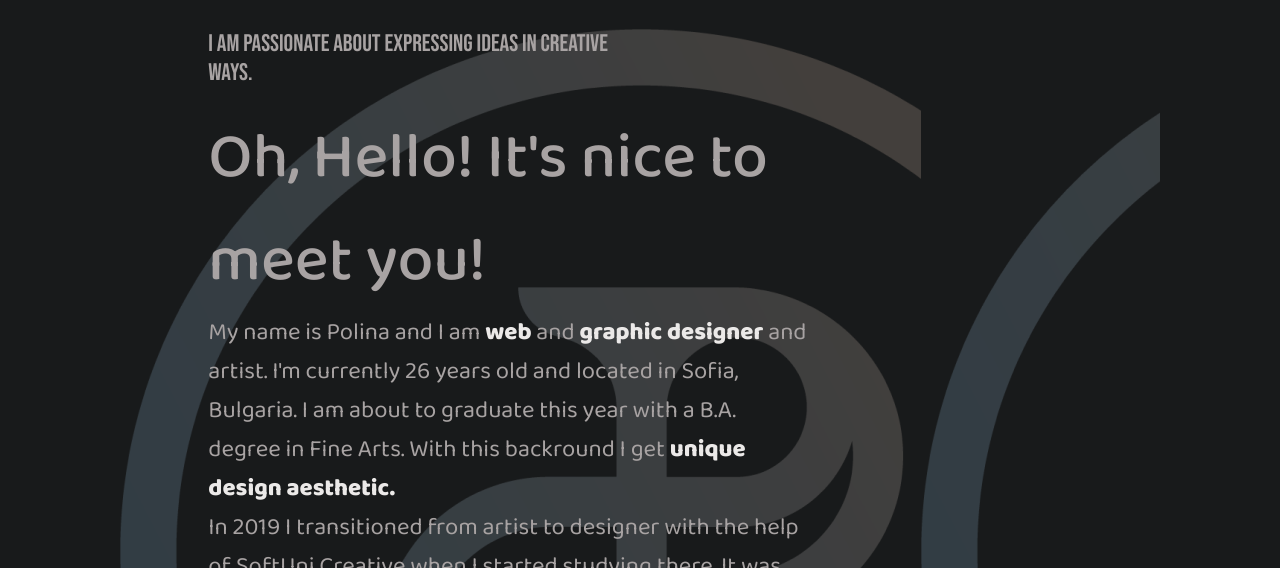
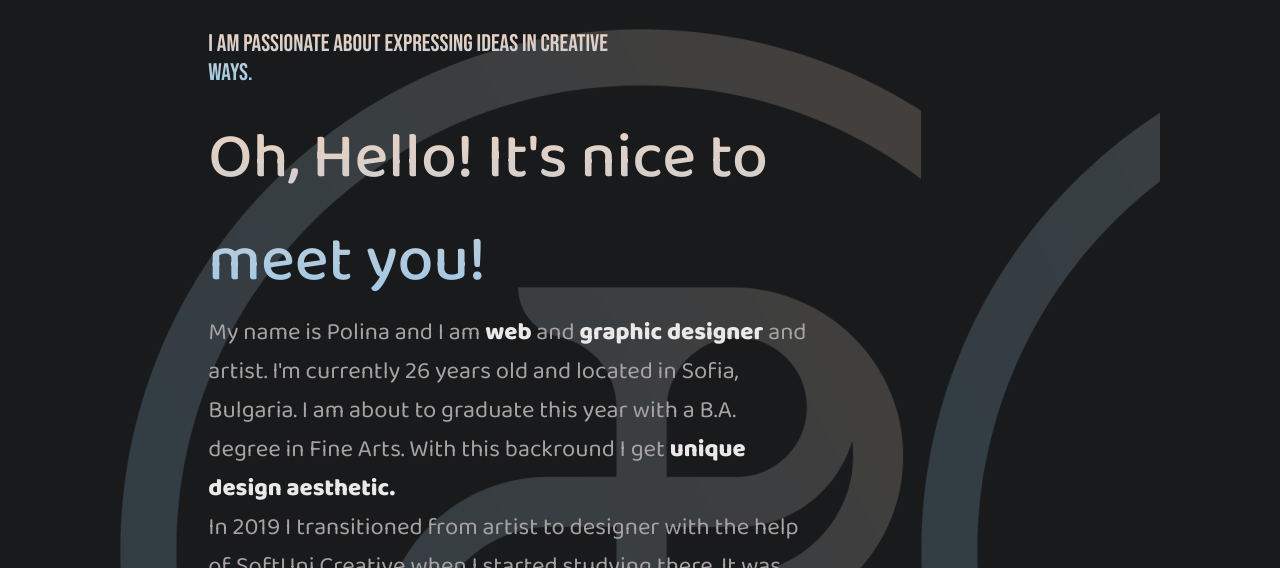
Before and after one commit to polinapeneva/polinapeneva.github.io, a plain HTML site: page about.html in a window 1280 px wide. Shown: the part 133-701 px from the top of the page. Drawn offline with Linux system fonts and the light colour scheme.

Commit message:
change color of headline text

```diff
--- a/about-style.css
+++ b/about-style.css
@@ -66,7 +66,9 @@ section.about h5{
     font-family: 'Bebas Neue', normal;
     font-size: 24px;
     grid-column: 2 / 7;
-    color: var(--grey2);
+    background: -webkit-linear-gradient(#F3D3BD, #97C8EB);
+    -webkit-background-clip: text;
+    -webkit-text-fill-color: transparent;
 
 }
 
@@ -84,7 +86,9 @@ section.about h5{
     font-family: 'Baloo 2', normal;
     font-size: 64px;
     grid-column: 2 / 7;
-    color: var(--grey2);
+    background: -webkit-linear-gradient(#F3D3BD, #97C8EB);
+    -webkit-background-clip: text;
+    -webkit-text-fill-color: transparent;
 }
 
 .headline #web{
```
